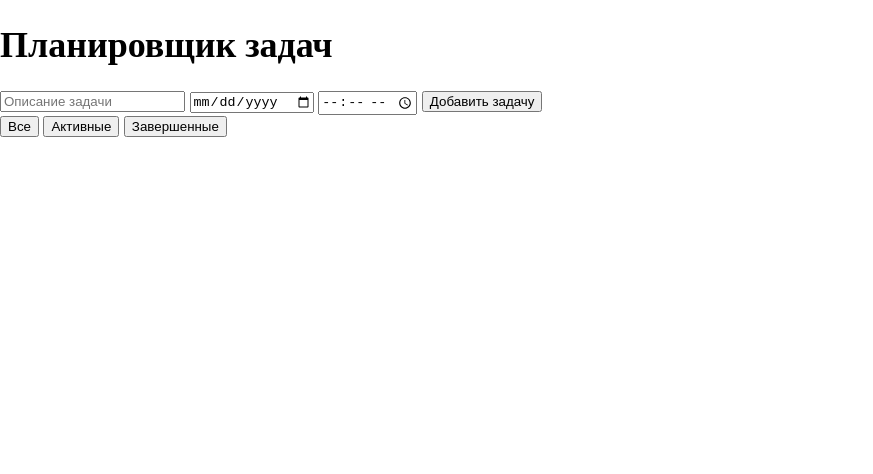
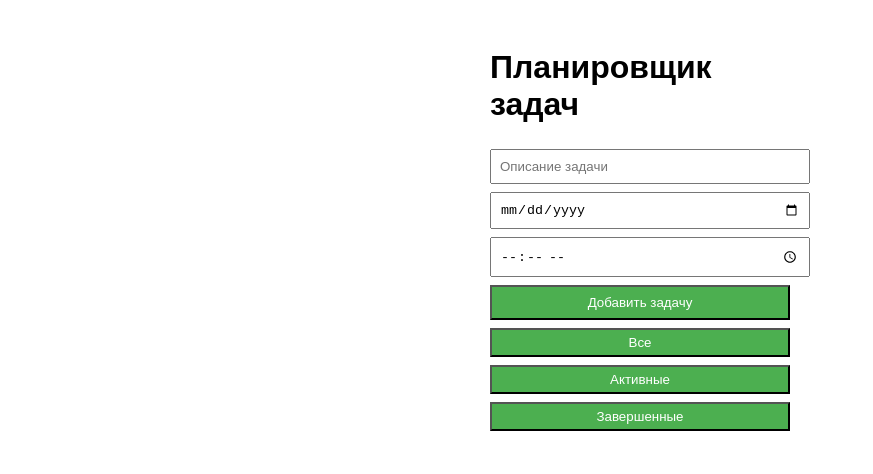
Before and after one commit to hab3rmas/hab3rmas, a plain HTML site: page index.html in a window 1280 px wide. Shown: the whole page, without its empty margins (0-873 px from the left). Drawn offline with Linux system fonts and the light colour scheme.

Commit message:
style.css

```diff
--- a/style.css
+++ b/style.css
@@ -1,46 +1,34 @@
 body {
-	margin: 0;
-	padding: 0;
-	font-size: 18px;
-	color: var(--tg-theme-text-color);
-	background: var(--tg-theme-bg-color);
+    font-family: Arial, sans-serif;
 }
 
-.container {
-	max-width: 390px;
+.task-manager {
+    width: 300px;
+    margin: auto;
+    padding: 20px;
 }
 
-.inner {
-	display: grid;
-	grid-template-columns: 1fr 1fr;
-	grid-template-rows: 200px 200px 200px;
+input[type="text"],
+input[type="date"],
+input[type="time"],
+button {
+    width: 100%;
+    padding: 8px;
+    margin: 4px 0;
 }
 
-.img {
-	width: 150px;
+button {
+    cursor: pointer;
+    background-color: #4CAF50;
+    color: white;
 }
 
-.item {
-	text-align: center;
+.completed {
+    color: grey;
+    text-decoration: line-through;
 }
 
-.btn {
-	display: inline-block;
-	padding: 10px 20px;
-	border: none;
-	background: rgb(248, 168, 24);
-	border-radius: 10px;
-	color: #fff;
-	text-transform: uppercase;
-	font-weight: 700;
-
-	transition: background .2s linear;
+.filters button {
+    padding: 5px 10px;
+    margin-right: 5px;
 }
-
-.btn:hover {
-	background: lightgreen;
-}
-
-.usercard {
-	text-align: center;
-}
```
